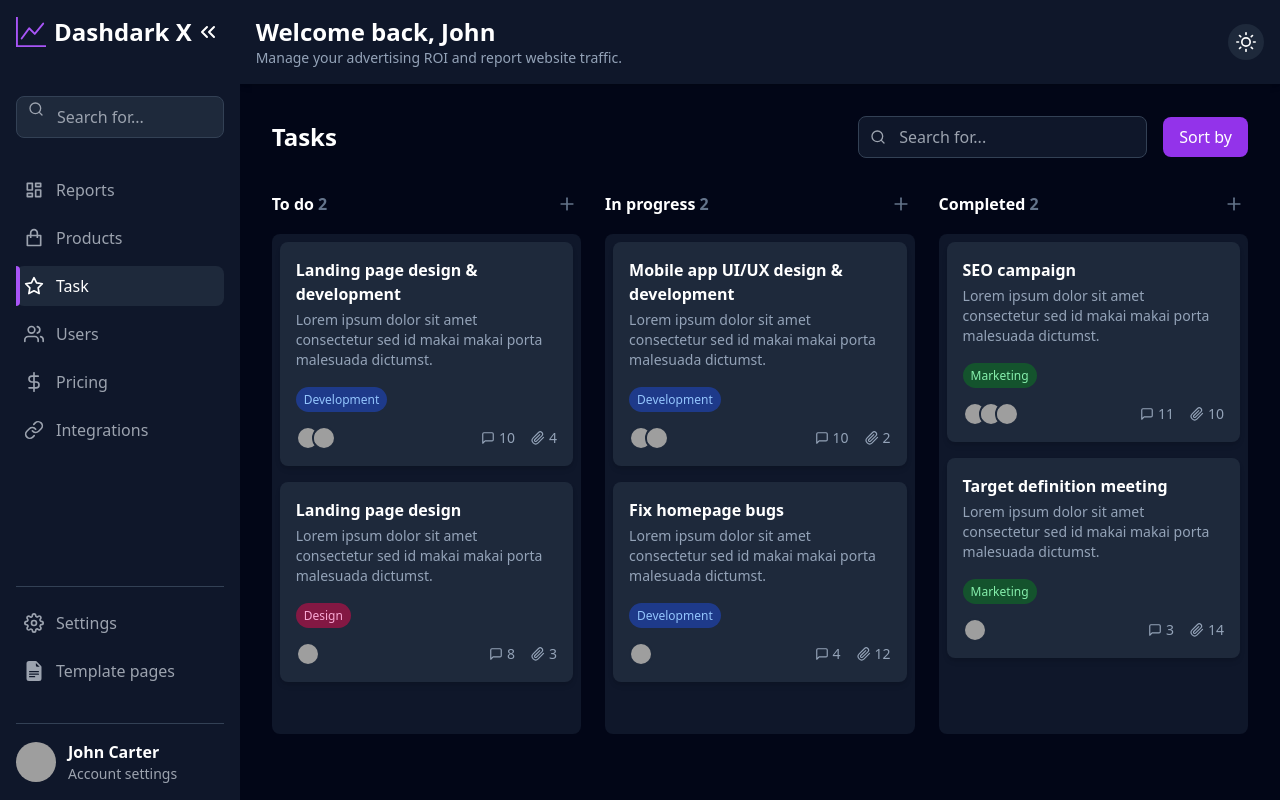
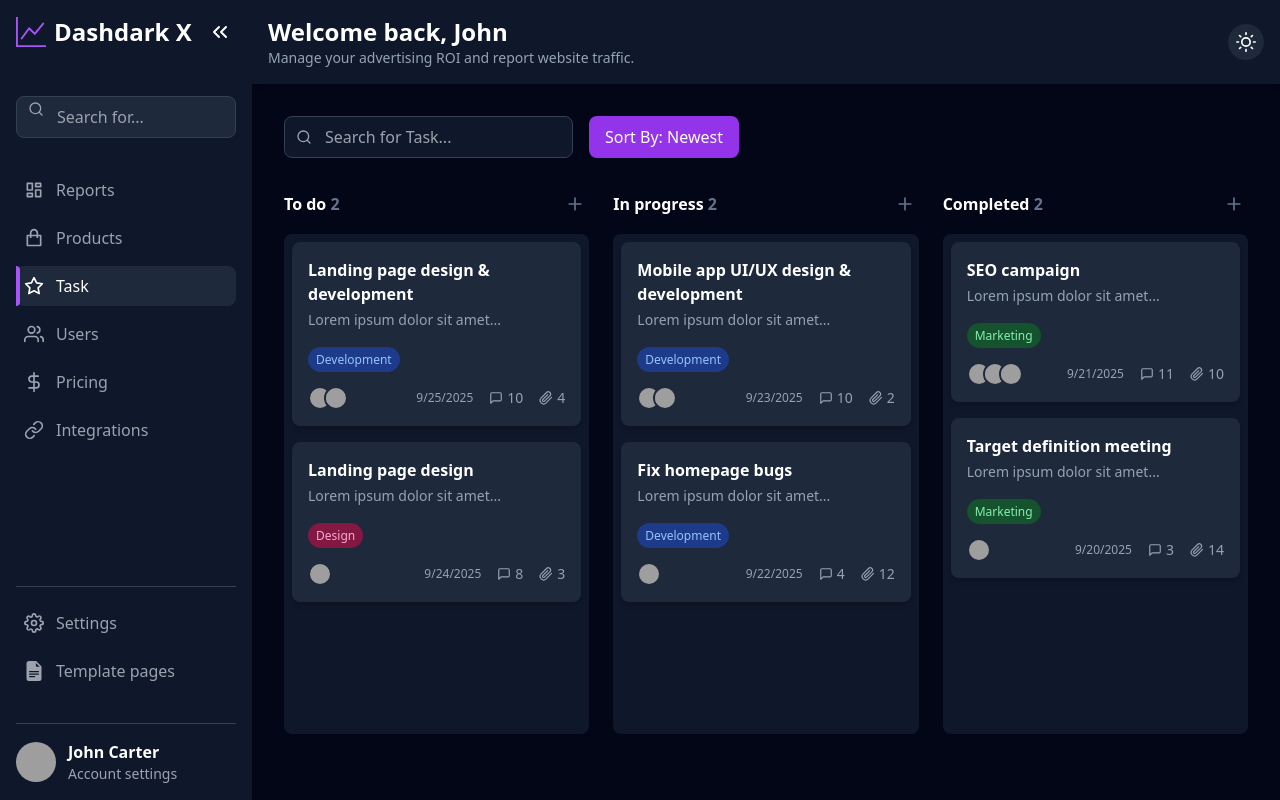
Before and after one commit to nenshallom/DashDark-Dashboard, a React (Vite) app: page /tasks in a window 1280 px wide. Built offline with nearby package versions, Linux system fonts and the light colour scheme; grey boxes are pictures that could not be loaded.

Commit message:
feat: task sort

```diff
--- a/src/components/TaskBoard.jsx
+++ b/src/components/TaskBoard.jsx
@@ -7,7 +7,7 @@ import TaskModal from './TaskModal';
 import { v4 as uuidv4 } from 'uuid';
 import { FiPlus } from 'react-icons/fi';
 
-const TaskBoard = () => {
+const TaskBoard = ({ sortOrder }) => {
     const [columns, setColumns] = useState(kanbanData);
     const [isModalOpen, setIsModalOpen] = useState(false);
     const [editingTask, setEditingTask] = useState(null);
@@ -73,6 +73,7 @@ const TaskBoard = () => {
             const newTask = {
                 ...savedTask,
                 id: uuidv4(),
+                createdAt: new Date().toISOString(),
                 tags: ['New'], assignees: [], comments: 0, attachments: 0,
             };
             const newColumns = { ...columns };
@@ -109,7 +110,14 @@ const TaskBoard = () => {
                             <Droppable droppableId={columnId}>
                                 {(provided, snapshot) => (
                                     <div {...provided.droppableProps} ref={provided.innerRef} className={`p-2 rounded-lg min-h-[500px] transition-colors ${snapshot.isDraggingOver ? 'bg-slate-200 dark:bg-slate-700' : 'bg-slate-100 dark:bg-slate-900'}`}>
-                                        {column.items.map((item, index) => (
+                                        {column.items
+                                         .slice() // Create a shallow copy to avoid mutating state
+                                         .sort((a, b) => {
+                                             const dateA = new Date(a.createdAt);
+                                             const dateB = new Date(b.createdAt);
+                                             return sortOrder === 'newest' ? dateB - dateA : dateA - dateB;
+                                         })
+                                        .map((item, index) => (
                                             <Draggable key={item.id} draggableId={item.id} index={index}>
                                                 {(provided) => (
                                                     <div ref={provided.innerRef} {...provided.draggableProps} {...provided.dragHandleProps}>
--- a/src/components/TaskCard.jsx
+++ b/src/components/TaskCard.jsx
@@ -4,7 +4,14 @@ import { FiMessageSquare, FiPaperclip, FiEdit, FiTrash2 } from 'react-icons/fi';
 
 const TaskCard = ({ item, onEdit, onDelete }) => { // Add onDelete prop
     const getTagColor = (tag) => {
-        // ... (getTagColor function remains the same)
+        const getTagColor = (tag) => {
+            switch (tag) {
+                case 'Development': return 'bg-blue-100 text-blue-800 dark:bg-blue-900 dark:text-blue-300';
+                case 'Design': return 'bg-pink-100 text-pink-800 dark:bg-pink-900 dark:text-pink-300';
+                case 'Marketing': return 'bg-green-100 text-green-800 dark:bg-green-900 dark:text-green-300';
+                default: return 'bg-gray-100 text-gray-800 dark:bg-gray-700 dark:text-gray-300';
+            }
+        };
         switch (tag) {
             case 'Development': return 'bg-blue-100 text-blue-800 dark:bg-blue-900 dark:text-blue-300';
             case 'Design': return 'bg-pink-100 text-pink-800 dark:bg-pink-900 dark:text-pink-300';
@@ -38,6 +45,9 @@ const TaskCard = ({ item, onEdit, onDelete }) => { // Add onDelete prop
                     ))}
                 </div>
                 <div className="flex items-center gap-4 text-sm text-slate-500 dark:text-slate-400">
+                    <span className="text-xs">
+                        {new Date(item.createdAt).toLocaleDateString()}
+                    </span>
                     <span className="flex items-center gap-1"><FiMessageSquare size={14} />{item.comments}</span>
                     <span className="flex items-center gap-1"><FiPaperclip size={14} />{item.attachments}</span>
                 </div>
--- a/src/data/mockData.js
+++ b/src/data/mockData.js
@@ -161,22 +161,22 @@ export const kanbanData = {
   todo: {
     name: 'To do',
     items: [
-      { id: 'task-1', title: 'Landing page design & development', description: 'Lorem ipsum dolor sit amet consectetur sed id makai makai porta malesuada dictumst.', tags: ['Development'], assignees: [1, 2], comments: 10, attachments: 4 },
-      { id: 'task-2', title: 'Landing page design', description: 'Lorem ipsum dolor sit amet consectetur sed id makai makai porta malesuada dictumst.', tags: ['Design'], assignees: [3], comments: 8, attachments: 3 },
+      { id: 'task-1', title: 'Landing page design & development', description: 'Lorem ipsum dolor sit amet...', tags: ['Development'], assignees: [1, 2], comments: 10, attachments: 4, createdAt: '2025-09-25T10:00:00Z' },
+      { id: 'task-2', title: 'Landing page design', description: 'Lorem ipsum dolor sit amet...', tags: ['Design'], assignees: [3], comments: 8, attachments: 3, createdAt: '2025-09-24T14:30:00Z' },
     ],
   },
   inProgress: {
     name: 'In progress',
     items: [
-      { id: 'task-3', title: 'Mobile app UI/UX design & development', description: 'Lorem ipsum dolor sit amet consectetur sed id makai makai porta malesuada dictumst.', tags: ['Development'], assignees: [1, 3], comments: 10, attachments: 2 },
-      { id: 'task-4', title: 'Fix homepage bugs', description: 'Lorem ipsum dolor sit amet consectetur sed id makai makai porta malesuada dictumst.', tags: ['Development'], assignees: [2], comments: 4, attachments: 12 },
+      { id: 'task-3', title: 'Mobile app UI/UX design & development', description: 'Lorem ipsum dolor sit amet...', tags: ['Development'], assignees: [1, 3], comments: 10, attachments: 2, createdAt: '2025-09-23T09:00:00Z' },
+      { id: 'task-4', title: 'Fix homepage bugs', description: 'Lorem ipsum dolor sit amet...', tags: ['Development'], assignees: [2], comments: 4, attachments: 12, createdAt: '2025-09-22T11:00:00Z' },
     ],
   },
   completed: {
     name: 'Completed',
     items: [
-      { id: 'task-5', title: 'SEO campaign', description: 'Lorem ipsum dolor sit amet consectetur sed id makai makai porta malesuada dictumst.', tags: ['Marketing'], assignees: [1, 2, 3], comments: 11, attachments: 10 },
-      { id: 'task-6', title: 'Target definition meeting', description: 'Lorem ipsum dolor sit amet consectetur sed id makai makai porta malesuada dictumst.', tags: ['Marketing'], assignees: [1], comments: 3, attachments: 14 },
+      { id: 'task-5', title: 'SEO campaign', description: 'Lorem ipsum dolor sit amet...', tags: ['Marketing'], assignees: [1, 2, 3], comments: 11, attachments: 10, createdAt: '2025-09-21T16:00:00Z' },
+      { id: 'task-6', title: 'Target definition meeting', description: 'Lorem ipsum dolor sit amet...', tags: ['Marketing'], assignees: [1], comments: 3, attachments: 14, createdAt: '2025-09-20T18:45:00Z' },
     ],
   },
 };
--- a/src/pages/TaskPage.jsx
+++ b/src/pages/TaskPage.jsx
@@ -1,24 +1,31 @@
 // src/pages/TaskPage.jsx
-import React from 'react';
+import React, { useState } from 'react';
 import TaskBoard from '../components/TaskBoard'; // Updated import
 import { FiSearch } from 'react-icons/fi';
 
 const TaskPage = () => {
+    const [sortOrder, setSortOrder] = useState('newest'); // 'newest' or 'oldest'
+
+    const toggleSortOrder = () => {
+        setSortOrder(prevOrder => (prevOrder === 'newest' ? 'oldest' : 'newest'));
+    };
+
+
     return (
         <div className="space-y-8">
             <div className="flex flex-col sm:flex-row justify-between items-center">
-                <h1 className="text-2xl font-bold text-slate-800 dark:text-white mb-4 sm:mb-0">Tasks</h1> {/* Updated title */}
-                <div className="flex items-center gap-4">
+                <div className="flex items-left  md:flex-row flex-col gap-4">
                     <div className="relative">
                         <FiSearch className="absolute top-1/2 left-3 -translate-y-1/2 text-gray-400" />
-                        <input type="text" placeholder="Search for..." className="bg-white dark:bg-slate-900 border border-slate-200 dark:border-slate-700 rounded-lg py-2 pl-10 pr-4 focus:outline-none" />
+                        <input type="text" placeholder="Search for Task..." className="bg-white dark:bg-slate-900 border border-slate-200 dark:border-slate-700 rounded-lg py-2 pl-10 pr-4 focus:outline-none" />
                     </div>
-                    <button className="bg-purple-600 text-white px-4 py-2 rounded-lg hover:bg-purple-700">
-                        Sort by
+                    <button onClick={toggleSortOrder} className="bg-purple-600 text-white px-4 py-2 rounded-lg hover:bg-purple-700 capitalize">
+                        Sort by: {sortOrder}
                     </button>
                 </div>
             </div>
-            <TaskBoard />
+            {/* Pass the sortOrder state down to the TaskBoard */}
+            <TaskBoard sortOrder={sortOrder} />
         </div>
     );
 };
```
